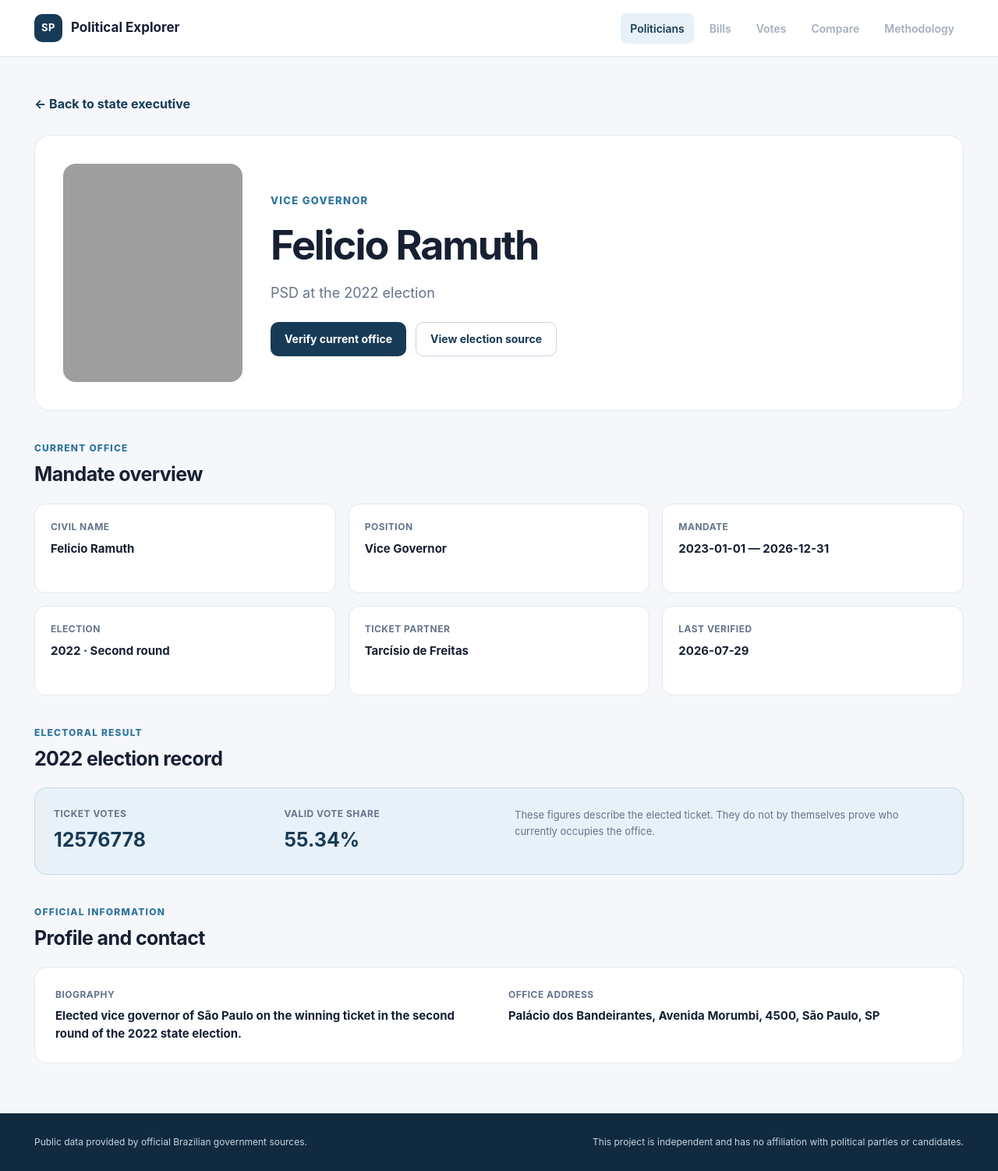
After one commit to yMathUy/sao-paulo-political-explorer, a Django app: page /governor/felicio-ramuth/ in a window 1280 px wide. The commit adds this page. Shown: the whole page at 78% size. Run offline with Django 5.2, Linux system fonts and the light colour scheme; grey boxes are pictures that could not be loaded.

Commit message:
Add state executive profiles with official photos

```diff
--- /dev/null
+++ b/politicians/services/state_government.py
@@ -0,0 +1,93 @@
+from typing import Any
+
+
+ELECTION_SOURCE = (
+    "https://www.tse.jus.br/comunicacao/noticias/2022/Outubro/"
+    "tarcisio-de-freitas-republicanos-vence-disputa-pelo-"
+    "governo-de-sao-paulo"
+)
+
+STATE_EXECUTIVE = [
+    {
+        "slug": "tarcisio-de-freitas",
+        "name": "Tarcísio de Freitas",
+        "civil_name": "Tarcísio Gomes de Freitas",
+        "role": "Governor",
+        "photo_url": (
+            "https://www.sp.gov.br/wcm/connect/"
+            "d236cba9-4c75-4a13-bf55-e23d5b44339f/1/"
+            "52607280481_5cb23ee050_c.jpg?MOD=AJPERES"
+        ),
+        "party_at_election": "Republicanos",
+        "mandate_start": "2023-01-01",
+        "mandate_end": "2026-12-31",
+        "election_year": 2022,
+        "election_round": "Second round",
+        "election_votes": 12_576_778,
+        "election_vote_share": "55.34%",
+        "running_mate": "Felicio Ramuth",
+        "biography": (
+            "Engineer and federal public servant. Before the 2022 "
+            "election, he served as Brazil's Minister of Infrastructure."
+        ),
+        "office_address": (
+            "Palácio dos Bandeirantes, Avenida Morumbi, 4500, "
+            "São Paulo, SP"
+        ),
+        "office_source": (
+            "https://www.sp.gov.br/sp/institucional/estrutura/governador"
+        ),
+        "election_source": ELECTION_SOURCE,
+        "last_verified": "2026-07-29",
+    },
+    {
+        "slug": "felicio-ramuth",
+        "name": "Felicio Ramuth",
+        "civil_name": "Felicio Ramuth",
+        "role": "Vice Governor",
+        "photo_url": (
+            "https://www.sp.gov.br/dx/api/dam/v1/collections/"
+            "9d6bf3f2-2752-40f8-9b8e-63b6af756813/items/"
+            "22ae2bbe-2fde-4264-bb5a-ec9f805ec87a/renditions/"
+            "5e0c9009-5aff-4b0e-a24a-3c01b2cb2d4a?binary=true"
+        ),
+        "party_at_election": "PSD",
+        "mandate_start": "2023-01-01",
+        "mandate_end": "2026-12-31",
+        "election_year": 2022,
+        "election_round": "Second round",
+        "election_votes": 12_576_778,
+        "election_vote_share": "55.34%",
+        "running_mate": "Tarcísio de Freitas",
+        "biography": (
+            "Elected vice governor of São Paulo on the winning ticket "
+            "in the second round of the 2022 state election."
+        ),
+        "office_address": (
+            "Palácio dos Bandeirantes, Avenida Morumbi, 4500, "
+            "São Paulo, SP"
+        ),
+        "office_source": (
+            "https://www.sp.gov.br/sp/institucional/estrutura/"
+            "vice-governador"
+        ),
+        "election_source": ELECTION_SOURCE,
+        "last_verified": "2026-07-29",
+    },
+]
+
+
+def get_current_state_executive() -> list[dict[str, Any]]:
+    """Return the currently verified São Paulo executive officeholders."""
+
+    return [officeholder.copy() for officeholder in STATE_EXECUTIVE]
+
+
+def get_state_officeholder(slug: str) -> dict[str, Any] | None:
+    """Return a state executive officeholder by stable slug."""
+
+    for officeholder in STATE_EXECUTIVE:
+        if officeholder["slug"] == slug:
+            return officeholder.copy()
+
+    return None
--- a/politicians/static/politicians/css/styles.css
+++ b/politicians/static/politicians/css/styles.css
@@ -1090,6 +1090,48 @@ a {
     text-decoration: underline;
 }
 
+.state-executive-grid {
+    grid-template-columns: repeat(2, minmax(0, 1fr));
+}
+
+.election-result-section {
+    margin-top: 34px;
+}
+
+.election-result-card {
+    background: var(--primary-soft);
+    border: 1px solid rgba(47, 116, 159, 0.18);
+    border-radius: 16px;
+    display: grid;
+    gap: 20px;
+    grid-template-columns: repeat(2, minmax(0, 0.5fr)) minmax(260px, 1fr);
+    padding: 24px;
+}
+
+.election-result-card > div {
+    display: flex;
+    flex-direction: column;
+    gap: 6px;
+}
+
+.election-result-card strong {
+    color: var(--primary);
+    font-size: 25px;
+}
+
+.election-result-card p {
+    color: var(--text-soft);
+    font-size: 13px;
+    line-height: 1.6;
+}
+
+@media (max-width: 700px) {
+    .state-executive-grid,
+    .election-result-card {
+        grid-template-columns: 1fr;
+    }
+}
+
 .votes-disclaimer {
     color: var(--text-soft);
     font-size: 12px;
--- a/politicians/templates/includes/politician_categories.html
+++ b/politicians/templates/includes/politician_categories.html
@@ -1,7 +1,7 @@
 <div class="category-navigation" aria-label="Politician categories">
     <a class="category-button category-link {% if active_category == 'deputies' %}active{% endif %}" href="{% url 'politicians:list' %}">Federal Deputies</a>
     <a class="category-button category-link {% if active_category == 'senators' %}active{% endif %}" href="{% url 'politicians:senators' %}">Senators</a>
-    <span class="category-button disabled" aria-disabled="true">Governor</span>
+    <a class="category-button category-link {% if active_category == 'governor' %}active{% endif %}" href="{% url 'politicians:state_executive' %}">Governor</a>
     <span class="category-button disabled" aria-disabled="true">Mayors</span>
     <span class="category-button disabled" aria-disabled="true">Candidates</span>
 </div>
--- /dev/null
+++ b/politicians/templates/politicians/state_officeholder_detail.html
@@ -0,0 +1,138 @@
+{% extends "base.html" %}
+
+{% block title %}{{ officeholder.name }} | Political Explorer{% endblock %}
+{% block meta_description %}Official and electoral information about {{ officeholder.name }}, {{ officeholder.role }} of São Paulo.{% endblock %}
+{% block main_class %}page-container politician-detail-page{% endblock %}
+
+{% block content %}
+<a class="back-link" href="{% url 'politicians:state_executive' %}">
+    ← Back to state executive
+</a>
+
+<section class="profile-header">
+    {% if officeholder.photo_url %}
+        <img
+            class="profile-photo"
+            src="{{ officeholder.photo_url }}"
+            alt="Official portrait of {{ officeholder.name }}"
+            loading="eager"
+            decoding="async"
+        >
+    {% else %}
+        <div
+            class="profile-photo profile-photo-placeholder"
+            role="img"
+            aria-label="Official portrait not available for {{ officeholder.name }}"
+        >
+            <span aria-hidden="true">
+                {{ officeholder.name|first|upper }}
+            </span>
+            <small>Photo not available</small>
+        </div>
+    {% endif %}
+
+    <div class="profile-main-information">
+        <span class="eyebrow-dark">{{ officeholder.role }}</span>
+        <h1>{{ officeholder.name }}</h1>
+        <p class="profile-party">
+            {{ officeholder.party_at_election }} at the 2022 election
+        </p>
+        <div class="profile-actions">
+            <a
+                class="primary-action"
+                href="{{ officeholder.office_source }}"
+                target="_blank"
+                rel="noopener noreferrer"
+            >
+                Verify current office
+            </a>
+            <a
+                class="secondary-action"
+                href="{{ officeholder.election_source }}"
+                target="_blank"
+                rel="noopener noreferrer"
+            >
+                View election source
+            </a>
+        </div>
+    </div>
+</section>
+
+<section class="profile-details">
+    <div class="profile-section-heading">
+        <span>Current office</span>
+        <h2>Mandate overview</h2>
+    </div>
+
+    <div class="information-grid">
+        <article class="information-card">
+            <span class="information-label">Civil name</span>
+            <strong>{{ officeholder.civil_name }}</strong>
+        </article>
+        <article class="information-card">
+            <span class="information-label">Position</span>
+            <strong>{{ officeholder.role }}</strong>
+        </article>
+        <article class="information-card">
+            <span class="information-label">Mandate</span>
+            <strong>
+                {{ officeholder.mandate_start }} — {{ officeholder.mandate_end }}
+            </strong>
+        </article>
+        <article class="information-card">
+            <span class="information-label">Election</span>
+            <strong>
+                {{ officeholder.election_year }} ·
+                {{ officeholder.election_round }}
+            </strong>
+        </article>
+        <article class="information-card">
+            <span class="information-label">Ticket partner</span>
+            <strong>{{ officeholder.running_mate }}</strong>
+        </article>
+        <article class="information-card">
+            <span class="information-label">Last verified</span>
+            <strong>{{ officeholder.last_verified }}</strong>
+        </article>
+    </div>
+</section>
+
+<section class="election-result-section">
+    <div class="profile-section-heading">
+        <span>Electoral result</span>
+        <h2>2022 election record</h2>
+    </div>
+
+    <div class="election-result-card">
+        <div>
+            <span class="information-label">Ticket votes</span>
+            <strong>{{ officeholder.election_votes }}</strong>
+        </div>
+        <div>
+            <span class="information-label">Valid vote share</span>
+            <strong>{{ officeholder.election_vote_share }}</strong>
+        </div>
+        <p>
+            These figures describe the elected ticket. They do not by
+            themselves prove who currently occupies the office.
+        </p>
+    </div>
+</section>
+
+<section class="office-section">
+    <div class="profile-section-heading">
+        <span>Official information</span>
+        <h2>Profile and contact</h2>
+    </div>
+    <div class="office-card">
+        <div>
+            <span class="information-label">Biography</span>
+            <strong>{{ officeholder.biography }}</strong>
+        </div>
+        <div>
+            <span class="information-label">Office address</span>
+            <strong>{{ officeholder.office_address }}</strong>
+        </div>
+    </div>
+</section>
+{% endblock %}
--- a/politicians/urls.py
+++ b/politicians/urls.py
@@ -26,4 +26,14 @@ urlpatterns = [
         views.senator_detail,
         name="senator_detail",
     ),
+    path(
+        "governor/",
+        views.state_executive_list,
+        name="state_executive",
+    ),
+    path(
+        "governor/<slug:slug>/",
+        views.state_officeholder_detail,
+        name="state_officeholder_detail",
+    ),
 ]
--- a/politicians/views.py
+++ b/politicians/views.py
@@ -23,6 +23,10 @@ from .services.senate_api import (
     get_senator_mandates,
     get_senator_votes,
     summarize_senator_expenses,
+)
+from .services.state_government import (
+    get_current_state_executive,
+    get_state_officeholder,
 )
 
 
@@ -323,3 +327,29 @@ def senator_detail(request, senator_id):
         "politicians/senator_detail.html",
         context,
     )
+
+
+def state_executive_list(request):
+    officeholders = get_current_state_executive()
+
+    return render(
+        request,
+        "politicians/state_executive_list.html",
+        {
+            "officeholders": officeholders,
+            "results_count": len(officeholders),
+        },
+    )
+
+
+def state_officeholder_detail(request, slug):
+    officeholder = get_state_officeholder(slug)
+
+    if not officeholder:
+        raise Http404("State officeholder not found.")
+
+    return render(
+        request,
+        "politicians/state_officeholder_detail.html",
+        {"officeholder": officeholder},
+    )
```
Also changed, not shown: politicians/templates/politicians/state_executive_list.html (added, +80 -0 lines), politicians/tests.py (+41 -0 lines).
